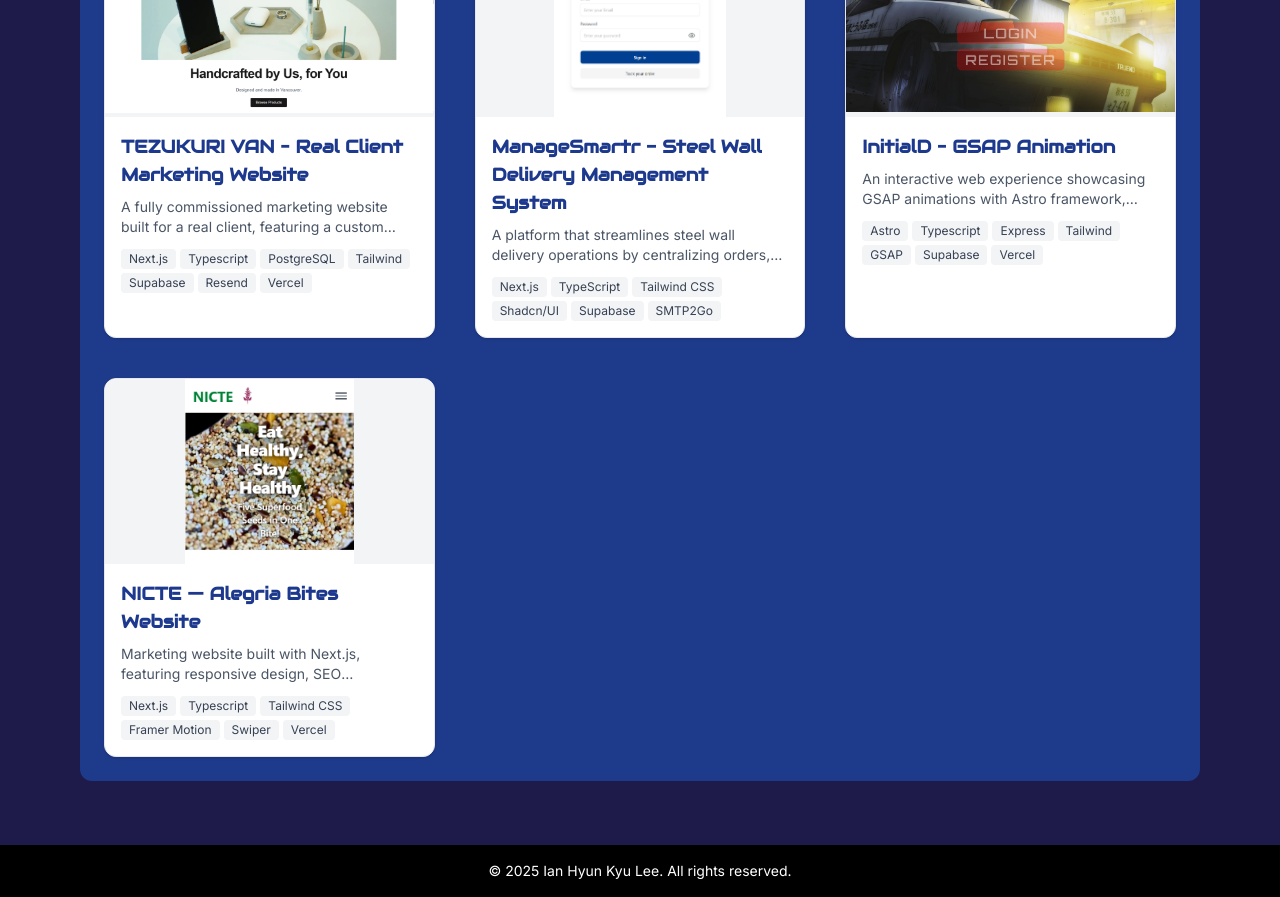
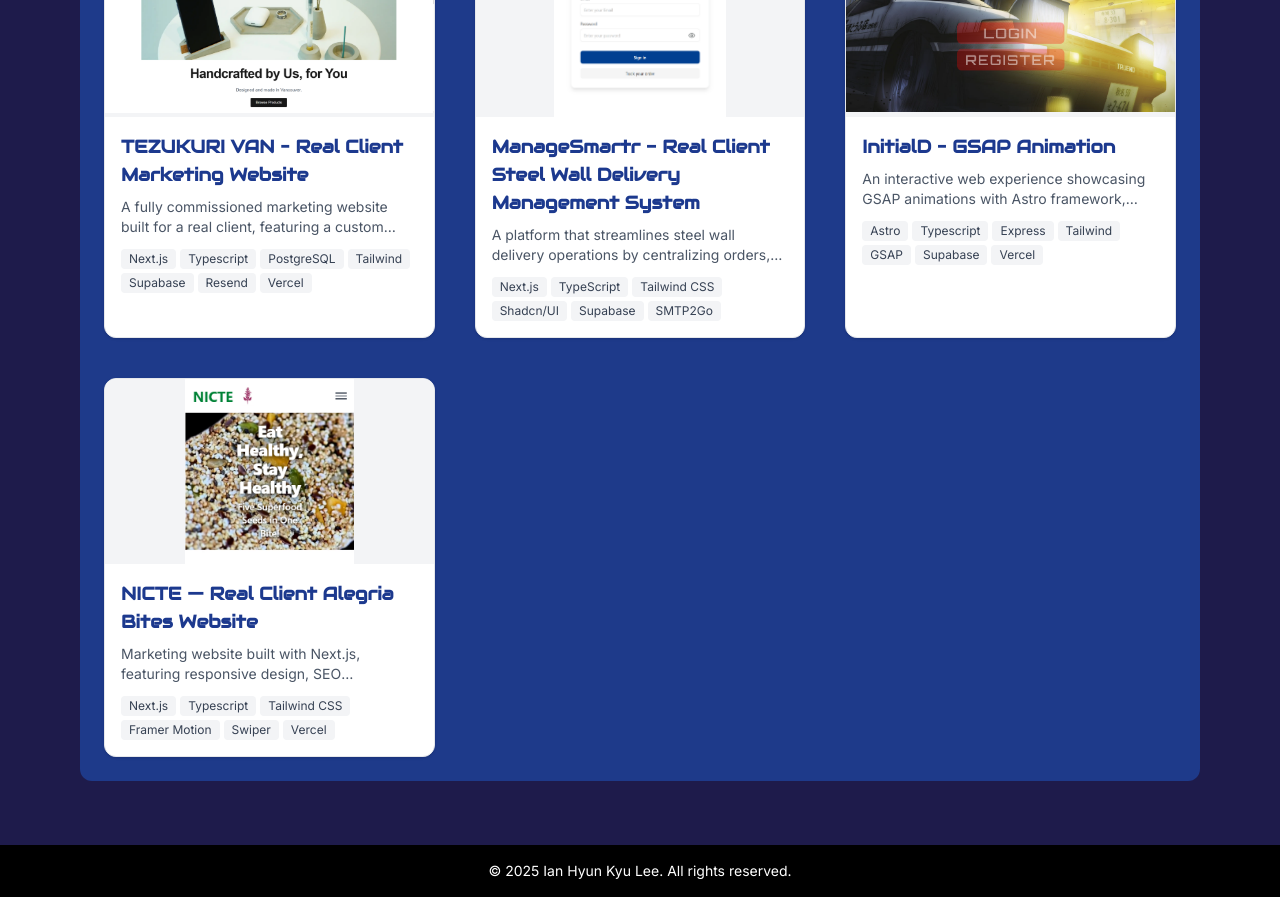
Before and after one commit to ianez7659/my-profile-page, a Next.js app: page /projects in a window 1280 px wide. Shown: the part 780-1677 px from the top of the page. Built offline with nearby package versions, Linux system fonts and the light colour scheme.

Commit message:
feat: Update project demo links and titles for improved clarity and accuracy

```diff
--- a/src/data/projects.ts
+++ b/src/data/projects.ts
@@ -279,7 +279,7 @@ export const projects: Project[] = [
       "A fully commissioned marketing website built for a real client, featuring a custom admin dashboard, real-time content management via Supabase, and a sleek, responsive design.",
     image: "/images/tezukuri-1.png",
     github: "https://github.com/ianez7659/tezukuri-van",
-    demo: "https://tezukuri-van.vercel.app/",
+    demo: "https://www.tezukurivan.ca/",
     techStack: [
       "Next.js",
       "Typescript",
@@ -351,7 +351,7 @@ export const projects: Project[] = [
 
   {
     slug: "ManageSmartr",
-    title: "ManageSmartr - Steel Wall Delivery Management System",
+    title: "ManageSmartr - Real Client Steel Wall Delivery Management System",
     description:
       "A platform that streamlines steel wall delivery operations by centralizing orders, tracking, and team communication.",
     image: "/images/manage-smart01.png",
@@ -517,12 +517,12 @@ The application streamlines steel wall delivery workflows by coordinating admini
 
   {
     slug: "Nicte-snacks",
-    title: "NICTE — Alegria Bites Website",
+    title: "NICTE — Real Client Alegria Bites Website",
     description:
       "Marketing website built with Next.js, featuring responsive design, SEO optimization, and Lighthouse 100+ performance scores.",
     image: "/images/nicte-2.png",
     github: "https://github.com/ianez7659/nicte-snack",
-    demo: "https://nicte-snack-pmgt.vercel.app/",
+    demo: "https://www.nictesnacks.ca/",
     techStack: [
       "Next.js",
       "Typescript",
```
